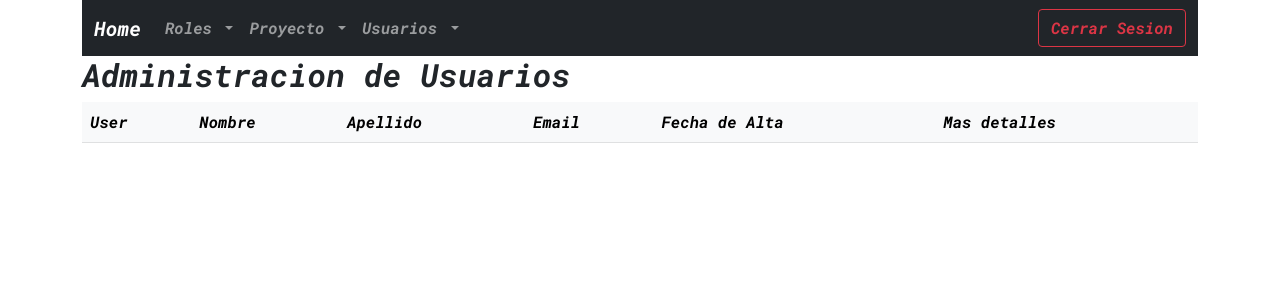
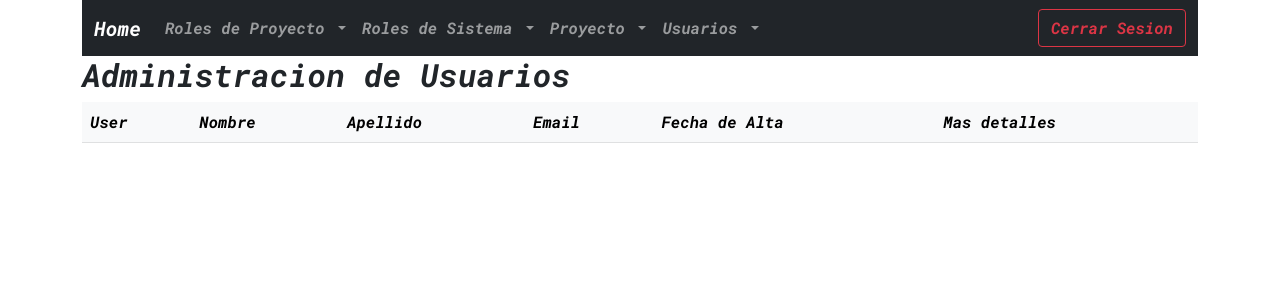
Before and after one commit to ararolon/MyDjango, a Django app: page /usuarios/ in a window 1280 px wide. Shown: the top 300 px of the page. Run offline with Django 3.2, Linux system fonts and the light colour scheme; lists and menus that the app fills with data are empty.

Commit message:
CRUD Roles de Proyecto

```diff
--- a/Usuarios/templates/Usuarios/Navbar_admin.html
+++ b/Usuarios/templates/Usuarios/Navbar_admin.html
@@ -11,14 +11,23 @@
             <div class="collapse navbar-collapse" id="navbarNavDropdown">
               <ul class="navbar-nav">
                 <li class="nav-item dropdown">
+                  <a class="nav-link dropdown-toggle" href="{% url 'index_rol_proyecto' %}" id="navbarDropdownMenuLink" role="button" data-bs-toggle="dropdown" aria-expanded="false">
+                    Roles de Proyecto
+                  </a>
+                 <ul class="dropdown-menu" aria-labelledby="navbarDropdownMenuLink">
+                    <li><a class="dropdown-item" href="{% url 'nuevo_rol' %}">Crear Rol</a></li>
+                    <li><a class="dropdown-item" href="{% url 'listar_roles' %}">Listar Roles</a></li>
+                  </ul>
+               </li>
+                <li class="nav-item dropdown">
                   <a class="nav-link dropdown-toggle" href="#" id="navbarDropdownMenuLink" role="button" data-bs-toggle="dropdown" aria-expanded="false">
-                    Roles
+                    Roles de Sistema
                   </a>
                   <ul class="dropdown-menu" aria-labelledby="navbarDropdownMenuLink">
-                    <li><a class="dropdown-item" href="#">Administrar Roles</a></li>
-                    <li><a class="dropdown-item" href="#">Crear Rol</a></li>
-                    <li><a class="dropdown-item" href="#">Eliminar Roles</a></li>
+                    <li><a class="dropdown-item" href="#">Crear rol</a></li>
+                      <li><a class="dropdown-item" href="#">Listar roles</a></li>
                   </ul>
+                </li>
                 <li class="nav-item dropdown">
                   <a class="nav-link dropdown-toggle" href="#" id="navbarDropdownMenuLink" role="button" data-bs-toggle="dropdown" aria-expanded="false">
                     Proyecto
@@ -28,7 +37,8 @@
                     <li><a class="dropdown-item" href="#">Asignar miembros</a></li>
                     <li><a class="dropdown-item" href="#">Administrar proyectos</a></li>
                   </ul>
-                   <li class="nav-item dropdown">
+                </li>
+                  <li class="nav-item dropdown">
                     <a class="nav-link dropdown-toggle" href="#" id="navbarDropdownMenuLink" role="button" data-bs-toggle="dropdown" aria-expanded="false">
                      Usuarios
                     </a>
```
Also changed, not shown: DjangoPrueba/settings/base.py (+9 -2 lines), docs/conf.py (deleted, +0 -63 lines), 11 other files.
